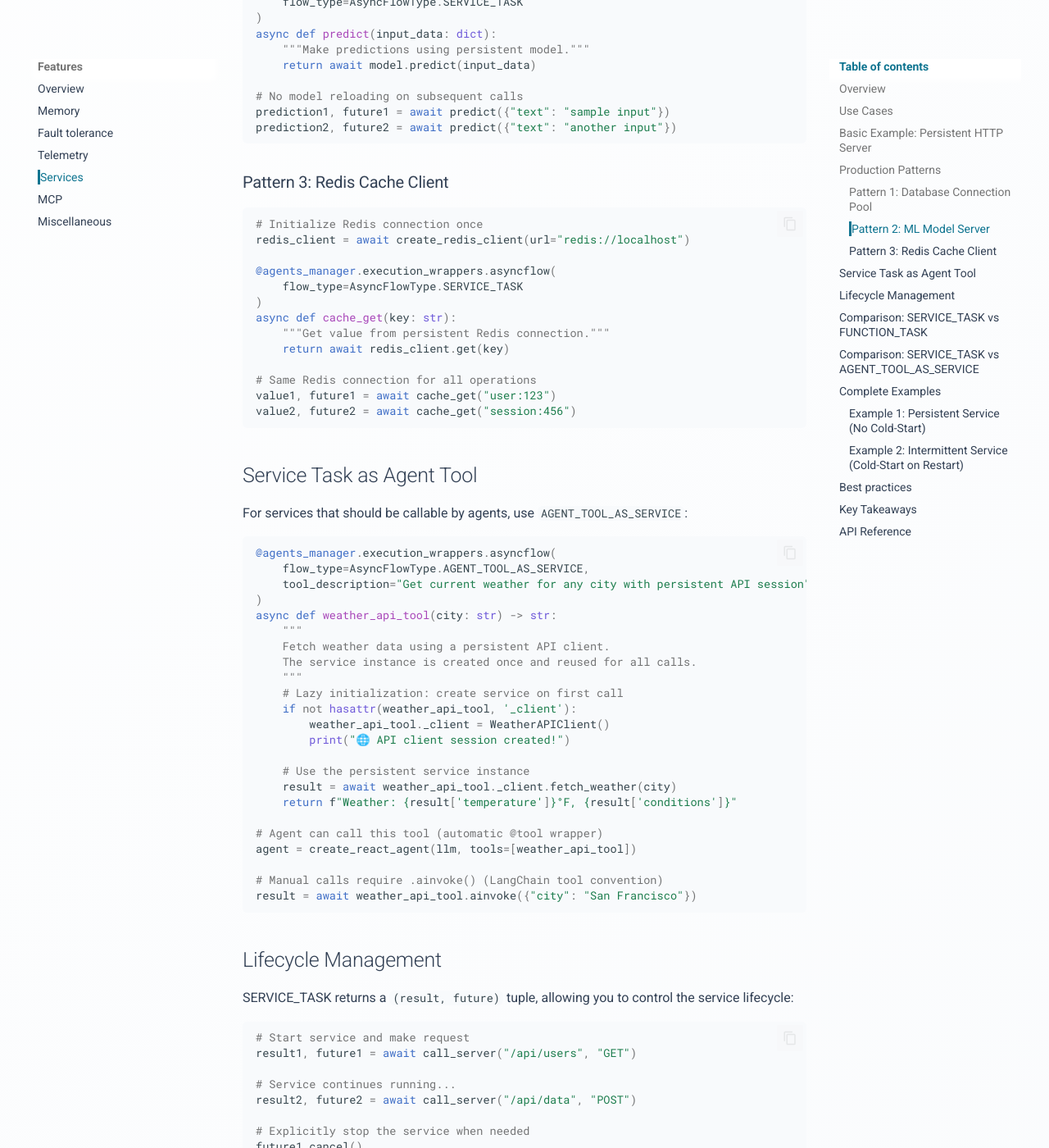
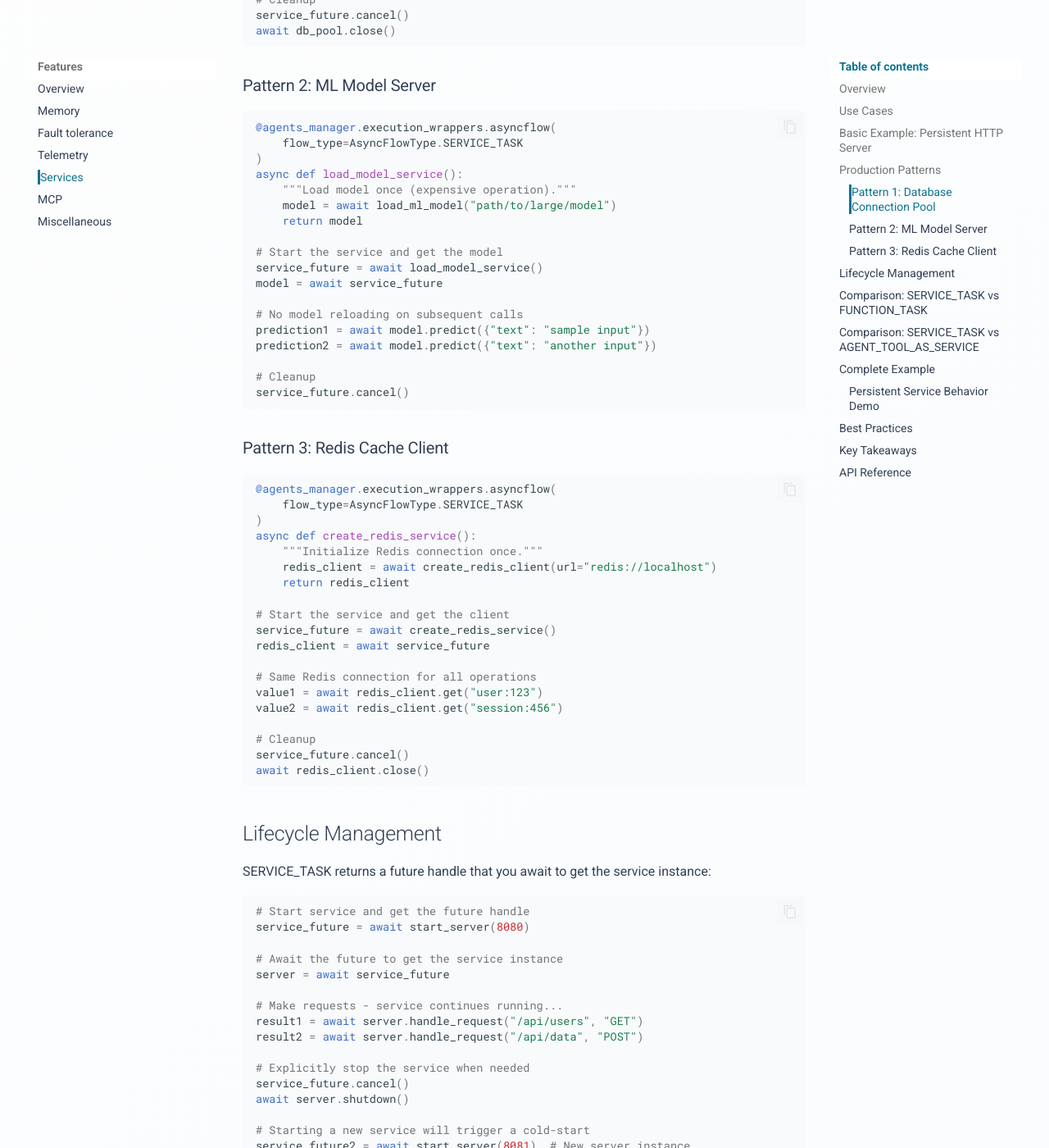
Before and after one commit to stride-research/flowgentic, an MkDocs documentation site: the page built from docs/features/services.md, in a window 1280 px wide and 1400 px high, scrolled down 2262 px. Shown: the whole window at 82% size. Built offline with MkDocs 1.6.1 and Material for MkDocs 9.7.7, drawn with Linux system fonts in a browser that asks for light colours; comment, search, counter and statistics services are not loaded; some of the changed text lies outside the part shown.

Commit message:
feat: docs updated bbased on wrappers API changes

````diff
--- a/docs/features/services.md
+++ b/docs/features/services.md
@@ -6,7 +6,7 @@ Persistent internal services that initialize once and maintain continual uptime
 - **Service persistence**: Service instances stay alive across multiple invocations
 - **Continual uptime**: Maintain connections, state, and resources without cold-starts
 - **Resource efficiency**: Eliminate repeated expensive connection setup
-- **Future control**: Returns `(result, future)` tuple for lifecycle management
+- **Future control**: Returns a future handle that yields the service instance
 
 ## Overview
 
@@ -35,29 +35,33 @@ The `SERVICE_TASK` flow type is designed for production scenarios where you want
 ## Basic Example: Persistent HTTP Server
 
 ```python
-from utils.simple_server import create_and_start_server
+from utils.simple_server import SimpleAsyncServer
 
 async def main():
     async with LangraphIntegration(backend=backend) as agents_manager:
-        # Initialize the server once - this stays alive across SERVICE_TASK calls
-        server = await create_and_start_server(host="localhost", port=8080)
-
         # SERVICE_TASK wraps the server to maintain continual uptime
         @agents_manager.execution_wrappers.asyncflow(
             flow_type=AsyncFlowType.SERVICE_TASK
         )
-        async def call_server(endpoint: str, method: str = "GET") -> str:
-            """Make a request to the persistent server."""
-            result = await server.handle_request(endpoint, method)
-            return format_response(result)
+        async def start_server(port: int) -> SimpleAsyncServer:
+            """Start a persistent background server."""
+            print("🚀 COLD START: Initializing server...")
+            server = SimpleAsyncServer(host="localhost", port=port)
+            await server.start()
+            return server
 
-        # First request - server is already running
-        result1, future1 = await call_server("/api/users", "GET")
+        # First call returns a future handle
+        service_future = await start_server(8080)
 
-        # Second request - SAME server instance (no cold-start!)
-        result2, future2 = await call_server("/api/data", "POST")
+        # Await the future to get the actual server instance
+        server = await service_future
+
+        # Make requests - SAME server instance (no cold-start!)
+        result1 = await server.handle_request("/api/users", "GET")
+        result2 = await server.handle_request("/api/data", "POST")
 
         # Clean shutdown
+        service_future.cancel()
         await server.shutdown()
 ```
 
@@ -66,115 +70,108 @@ async def main():
 - ✅ Same server instance handles all requests
 - ✅ Request counter increments across calls
 - ✅ Server uptime accumulates
-- ✅ Returns `(result, future)` tuple for lifecycle control
+- ✅ Returns future handle that yields the service instance
 
 ## Production Patterns
 
 ### Pattern 1: Database Connection Pool
 ```python
-# Initialize once
-db_pool = await create_connection_pool(
-    host="localhost",
-    database="mydb",
-    min_size=10,
-    max_size=100
-)
-
 @agents_manager.execution_wrappers.asyncflow(
     flow_type=AsyncFlowType.SERVICE_TASK
 )
-async def query_db(sql: str):
-    """Execute queries using persistent connection pool."""
-    async with db_pool.acquire() as conn:
-        return await conn.fetch(sql)
+async def create_db_service():
+    """Initialize persistent database connection pool."""
+    db_pool = await create_connection_pool(
+        host="localhost",
+        database="mydb",
+        min_size=10,
+        max_size=100
+    )
+    return db_pool
+
+# Start the service and get the pool
+service_future = await create_db_service()
+db_pool = await service_future
 
 # All queries use the same connection pool
-result1, future1 = await query_db("SELECT * FROM users")
-result2, future2 = await query_db("SELECT * FROM products")
+async with db_pool.acquire() as conn:
+    result1 = await conn.fetch("SELECT * FROM users")
+
+async with db_pool.acquire() as conn:
+    result2 = await conn.fetch("SELECT * FROM products")
+
+# Cleanup
+service_future.cancel()
+await db_pool.close()
 ```
 
 ### Pattern 2: ML Model Server
 ```python
-# Load model once (expensive operation)
-model = await load_ml_model("path/to/large/model")
-
 @agents_manager.execution_wrappers.asyncflow(
     flow_type=AsyncFlowType.SERVICE_TASK
 )
-async def predict(input_data: dict):
-    """Make predictions using persistent model."""
-    return await model.predict(input_data)
+async def load_model_service():
+    """Load model once (expensive operation)."""
+    model = await load_ml_model("path/to/large/model")
+    return model
+
+# Start the service and get the model
+service_future = await load_model_service()
+model = await service_future
 
 # No model reloading on subsequent calls
-prediction1, future1 = await predict({"text": "sample input"})
-prediction2, future2 = await predict({"text": "another input"})
+prediction1 = await model.predict({"text": "sample input"})
+prediction2 = await model.predict({"text": "another input"})
+
+# Cleanup
+service_future.cancel()
 ```
 
 ### Pattern 3: Redis Cache Client
 ```python
-# Initialize Redis connection once
-redis_client = await create_redis_client(url="redis://localhost")
-
 @agents_manager.execution_wrappers.asyncflow(
     flow_type=AsyncFlowType.SERVICE_TASK
 )
-async def cache_get(key: str):
-    """Get value from persistent Redis connection."""
-    return await redis_client.get(key)
+async def create_redis_service():
+    """Initialize Redis connection once."""
+    redis_client = await create_redis_client(url="redis://localhost")
+    return redis_client
+
+# Start the service and get the client
+service_future = await create_redis_service()
+redis_client = await service_future
 
 # Same Redis connection for all operations
-value1, future1 = await cache_get("user:123")
-value2, future2 = await cache_get("session:456")
-```
+value1 = await redis_client.get("user:123")
+value2 = await redis_client.get("session:456")
 
-## Service Task as Agent Tool
-
-For services that should be callable by agents, use `AGENT_TOOL_AS_SERVICE`:
-
-```python
-@agents_manager.execution_wrappers.asyncflow(
-    flow_type=AsyncFlowType.AGENT_TOOL_AS_SERVICE,
-    tool_description="Get current weather for any city with persistent API session"
-)
-async def weather_api_tool(city: str) -> str:
-    """
-    Fetch weather data using a persistent API client.
-    The service instance is created once and reused for all calls.
-    """
-    # Lazy initialization: create service on first call
-    if not hasattr(weather_api_tool, '_client'):
-        weather_api_tool._client = WeatherAPIClient()
-        print("🌐 API client session created!")
-
-    # Use the persistent service instance
-    result = await weather_api_tool._client.fetch_weather(city)
-    return f"Weather: {result['temperature']}°F, {result['conditions']}"
-
-# Agent can call this tool (automatic @tool wrapper)
-agent = create_react_agent(llm, tools=[weather_api_tool])
-
-# Manual calls require .ainvoke() (LangChain tool convention)
-result = await weather_api_tool.ainvoke({"city": "San Francisco"})
+# Cleanup
+service_future.cancel()
+await redis_client.close()
 ```
 
 ## Lifecycle Management
 
-SERVICE_TASK returns a `(result, future)` tuple, allowing you to control the service lifecycle:
+SERVICE_TASK returns a future handle that you await to get the service instance:
 
 ```python
-# Start service and make request
-result1, future1 = await call_server("/api/users", "GET")
+# Start service and get the future handle
+service_future = await start_server(8080)
 
-# Service continues running...
-result2, future2 = await call_server("/api/data", "POST")
+# Await the future to get the service instance
+server = await service_future
+
+# Make requests - service continues running...
+result1 = await server.handle_request("/api/users", "GET")
+result2 = await server.handle_request("/api/data", "POST")
 
 # Explicitly stop the service when needed
-future1.cancel()
-future2.cancel()
+service_future.cancel()
 await server.shutdown()
 
-# Next call will trigger a new cold-start
-result3, future3 = await call_server("/api/health", "GET")  # New server instance
+# Starting a new service will trigger a cold-start
+service_future2 = await start_server(8081)  # New server instance
+server2 = await service_future2
 ```
 
 ## Comparison: SERVICE_TASK vs FUNCTION_TASK
@@ -184,7 +181,7 @@ result3, future3 = await call_server("/api/health", "GET")  # New server instanc
 | Lifecycle | Task-scoped | Service-scoped |
 | Cold-starts | Every call | Only on first call or restart |
 | State | Not preserved | Preserved across calls |
-| Return value | Result only | `(result, future)` tuple |
+| Return value | Result only | Future handle |
 | Use case | Stateless operations | Stateful services |
 | Overhead | Minimal | Startup cost amortized |
 
@@ -202,64 +199,55 @@ result3, future3 = await call_server("/api/health", "GET")  # New server instanc
 - LLM decides when to invoke
 - Tool needs to appear in agent's tool list
 
-## Complete Examples
+## Complete Example
 
-### Example 1: Persistent Service (No Cold-Start)
-Demonstrates how SERVICE_TASK maintains continual uptime with no cold-starts.
-
-```bash
-python examples/langgraph-integration/service-task/service-task.py
-```
-
-**Expected Output:**
-```
-❄️  COLD START: Server starting...
-Request 1 → Server A ✅
-Wait 2 seconds...
-Request 2 → Server A ✅ (No cold-start!)
-Request 3 → Server A ✅ (No cold-start!)
-
-Evidence:
-- Same server instance ID across all requests
-- Request counter: 1 → 2 → 3
-- Server uptime accumulates: 2.2s
-```
-
-[View source code](https://github.com/stride-research/flowgentic/blob/main/examples/langgraph-integration/service-task/service-task.py)
-
-### Example 2: Intermittent Service (Cold-Start on Restart)
-Demonstrates how shutting down a server and canceling futures triggers a cold-start.
+### Persistent Service Behavior Demo
+Demonstrates the complete SERVICE_TASK lifecycle including:
+- **Part 1**: Single service instance with no cold-starts across multiple requests
+- **Part 2**: New service call creates a new instance (cold-start)
+- **Part 3**: Multiple services running concurrently
+- **Part 4**: Graceful shutdown and cleanup
 
 ```bash
 python examples/langgraph-integration/service-task/service-intermittent.py
 ```
 
-**Expected Output:**
+**Key Demonstrations:**
 ```
-❄️  COLD START: Server A starting...
-Request 1 → Server A ✅
-Request 2 → Server A ✅
-🛑 SHUTDOWN: Server A shutting down...
-❄️  COLD START: Server B starting...
-Request 3 → Server B ✅ (Different instance!)
+Part 1: Persistence Proof
+  ❄️  COLD START: Server 1 starting...
+  Request 1 → Server 1 ✅
+  Request 2 → Server 1 ✅ (No cold-start!)
+  Request 3 → Server 1 ✅ (No cold-start!)
+
+Part 2: New Service Cold-Start
+  ❄️  COLD START: Server 2 starting...
+  Request 1 → Server 2 ✅ (Different instance!)
+
+Part 3: Concurrent Services
+  Request 4 → Server 1 ✅ (Still running!)
+  Request 2 → Server 2 ✅ (Also running!)
 
 Evidence:
-- TWO cold-starts (different servers)
-- Request counter reset: 2 → 1
-- Different instance IDs
+  - Same future handle = Same service instance
+  - Different futures = Different instances (with cold-starts)
+  - Request counters increment independently per service
+  - Both services maintain separate state and uptime
 ```
 
 [View source code](https://github.com/stride-research/flowgentic/blob/main/examples/langgraph-integration/service-task/service-intermittent.py)
 
-## Best practices
-- Invoke a `service.shutdown()` before cancelling the future in order to have a graceful shutdown
+## Best Practices
+- Cancel the future with `service_future.cancel()` and then call `await service.shutdown()` for graceful cleanup
+- Always await the service future to get the actual service instance before making requests
+- Store the future handle if you need to cancel the service later
 
 ## Key Takeaways
 
 1. **SERVICE_TASK maintains state** - The service instance persists across multiple calls
 2. **Avoid cold-starts** - Initialization happens once, not on every call
-3. **Returns future** - You get `(result, future)` to control the service lifecycle
-4. **Graceful shutdown** - Always call `server.shutdown()` and `future.cancel()` to clean up
+3. **Returns future handle** - First await returns a future, second await gets the service instance
+4. **Graceful shutdown** - Always call `future.cancel()` and `server.shutdown()` to clean up
 5. **Production-ready** - This pattern mirrors real-world server/service behavior
 
 ## API Reference
````
Also changed, not shown: examples/langgraph-integration/design_patterns/supervisor/toy/agent_execution_results/execution_summary.md (+40 -40 lines), examples/langgraph-integration/service-task/README.md (added, +230 -0 lines), 4 other files.
